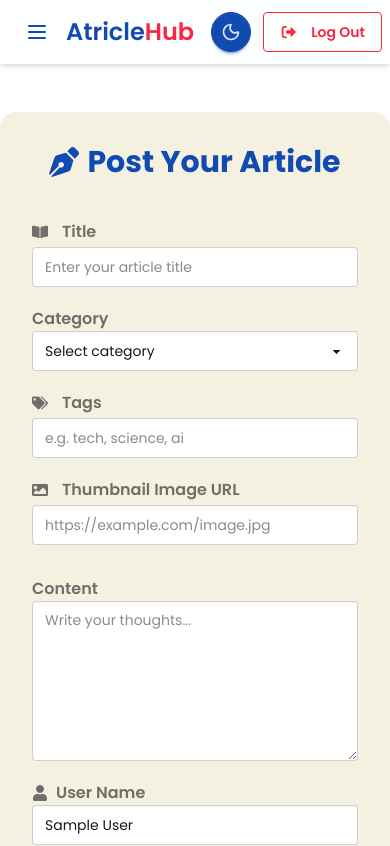
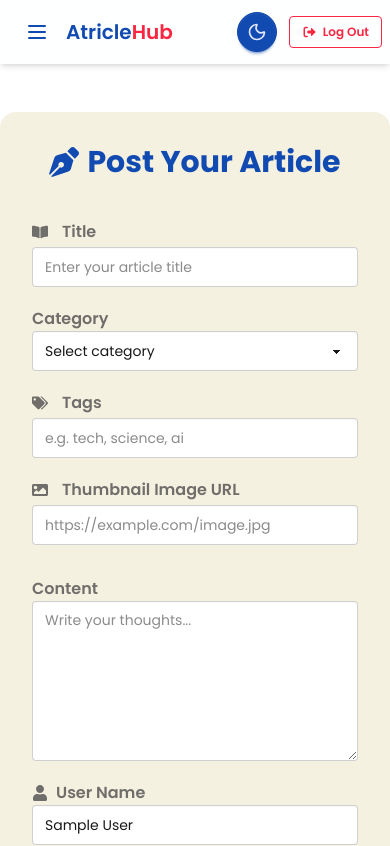
Before and after one commit to RohanR05/Article-Post, a React (Vite) app: page /postArticles in a window 390 px wide. Shown: the top 846 px of the page. Built offline with nearby package versions, Linux system fonts and the light colour scheme; no server answers; sample sign-in values are in the browser's storage.

Commit message:
responsive

```diff
--- a/src/Components/Logo.jsx
+++ b/src/Components/Logo.jsx
@@ -3,7 +3,7 @@
 
 const Logo = () => {
   return (
-    <div className="text-2xl md:text-3xl font-semibold text-primary">
+    <div className="text-xl md:text-3xl font-semibold text-primary">
       <Link to={"/"}>
         {" "}
         Atricle<span className="text-secondary">Hub</span>
--- a/src/Components/Navbar.jsx
+++ b/src/Components/Navbar.jsx
@@ -130,9 +130,9 @@
             <div className="flex gap-3 items-center">
               <button
                 onClick={handleLogOut}
-                className="btn btn-outline btn-secondary"
+                className="btn btn-sm md:btn-lg btn-outline btn-secondary"
               >
-                <FontAwesomeIcon icon={faRightFromBracket} className="mr-2" />
+                <FontAwesomeIcon icon={faRightFromBracket} className="" />
                 Log Out
               </button>
               <img
@@ -145,7 +145,7 @@
             <NavLink
               to="/signIn"
               className={({ isActive }) =>
-                `btn btn-outline btn-secondary ${
+                `btn btn-sm md:btn-lg btn-outline btn-secondary ${
                   isActive ? "bg-secondary text-base-100" : ""
                 }`
               }
--- a/src/Pages/AllArticles/AllArticles.jsx
+++ b/src/Pages/AllArticles/AllArticles.jsx
@@ -38,7 +38,7 @@
     );
 
   return (
-    <div className="m-2 md:p-5">
+    <div className="m-2">
       <AllArticleCard articles={articles} />
     </div>
   );
```
